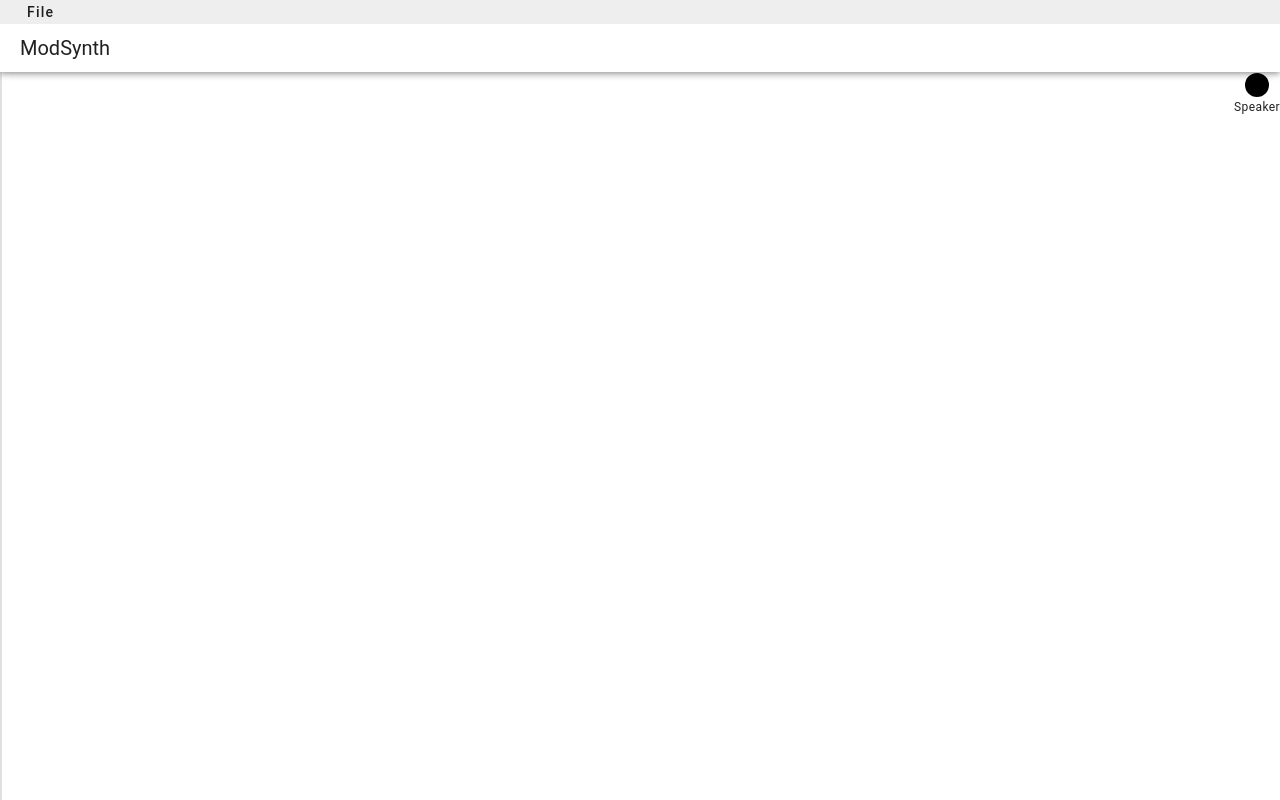
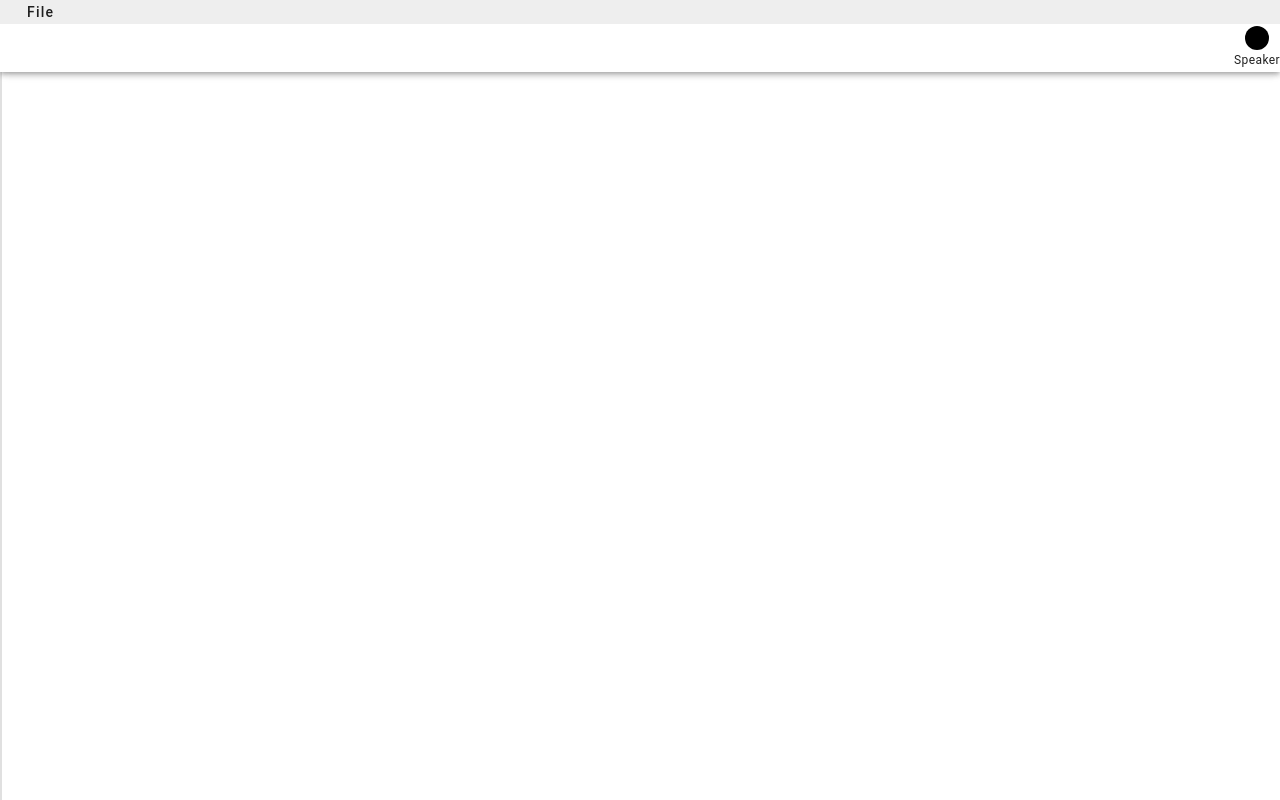
Before and after one commit to yuu528/ModSynth, a Vue app: page / in a window 1280 px wide. Built offline with nearby package versions, Linux system fonts and the light colour scheme.

Commit message:
Remove title from app bar and move speaker output to app bar

```diff
--- a/src/renderer/App.vue
+++ b/src/renderer/App.vue
@@ -19,7 +19,8 @@
       </v-btn>
     </v-system-bar>
     <v-app-bar density="compact">
-      <v-app-bar-title>ModSynth</v-app-bar-title>
+      <v-spacer></v-spacer>
+      <Jack name="Speaker" dataKey="master.output" :dataType="JackType.AUDIO_INPUT" />
     </v-app-bar>
 
     <v-main class="d-flex h-screen">
@@ -87,9 +88,6 @@
           />
         </template>
       </v-sheet>
-      <v-sheet class="flex-shrink-1">
-        <Jack name="Speaker" dataKey="master.output" :dataType="JackType.AUDIO_INPUT" />
-      </v-sheet>
       <svg
         width="100%"
         height="100%"
@@ -98,6 +96,7 @@
         position: absolute;
         top: 0;
         left: 0;
+        z-index: 2000;
         pointer-events: none;
         "
       >
```
